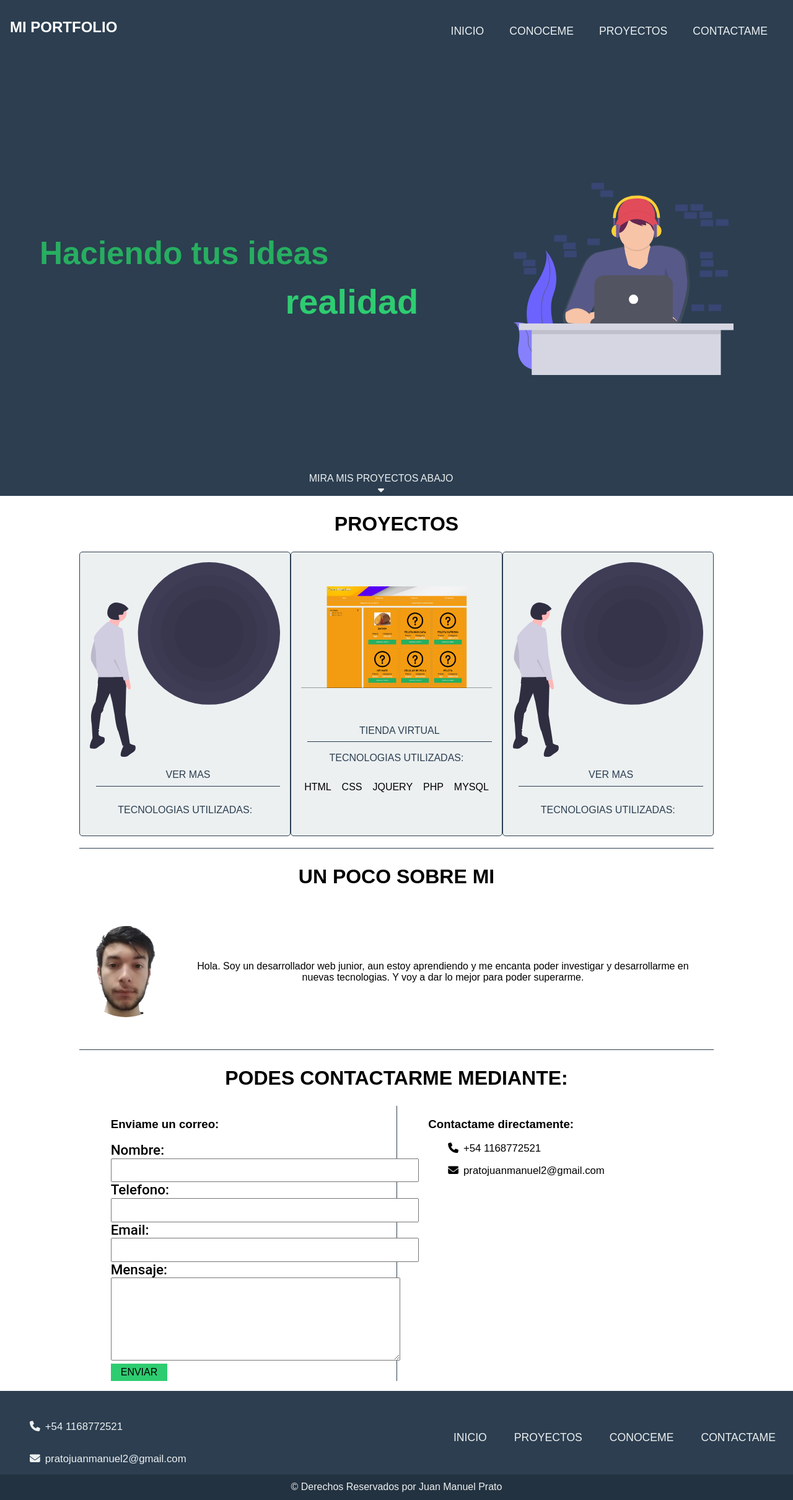
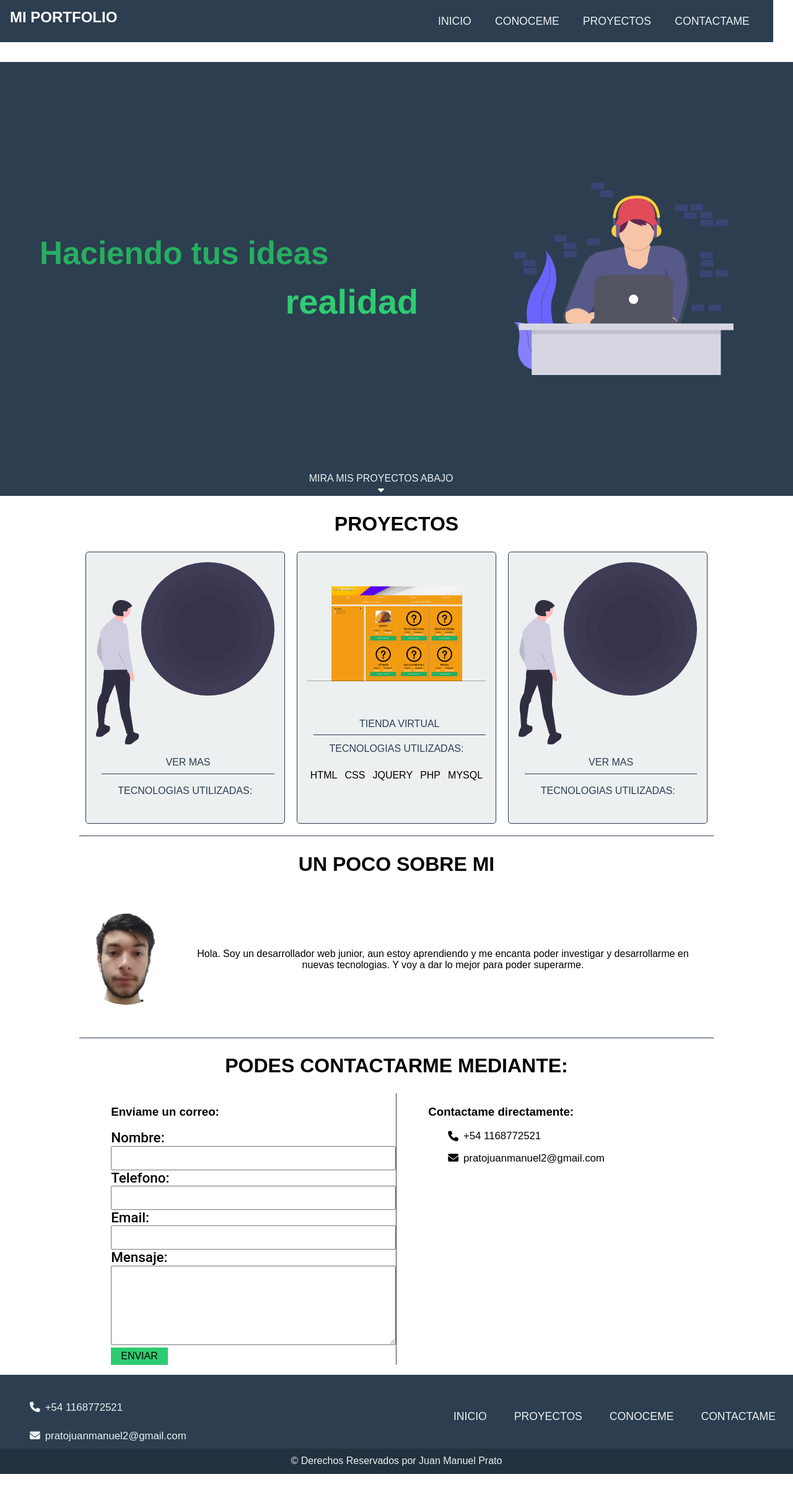
Before and after one commit to JuanPrato/portfolio, a PHP site: page / in a window 1280 px wide. Shown: the whole page at 62% size. After the commit the page ends 2378 px from the top, so only its background shows below. Run offline with PHP 8.4, Linux system fonts and the light colour scheme; some libraries are stand-ins or nearby versions; some web fonts are replaced.

Commit message:
Update style.css

```diff
--- a/static/css/style.css
+++ b/static/css/style.css
@@ -9,6 +9,12 @@
     --danger: #e74c3c;
 }
 
+html {
+    box-sizing: border-box;
+}
+  *, *:before, *:after {
+    box-sizing: inherit;
+}
 .contenedor{
     width: 95%;
     margin: 0 auto;
```
